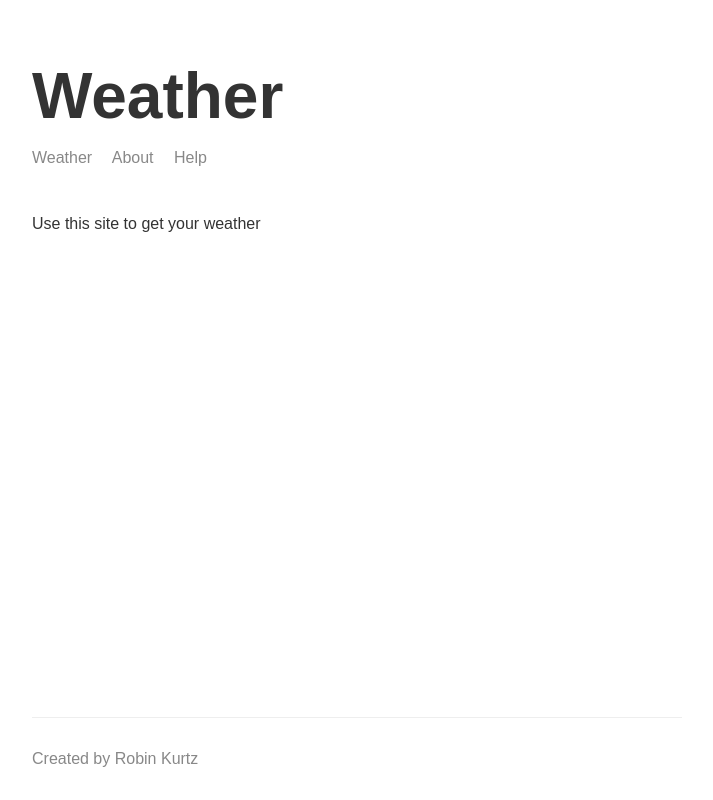
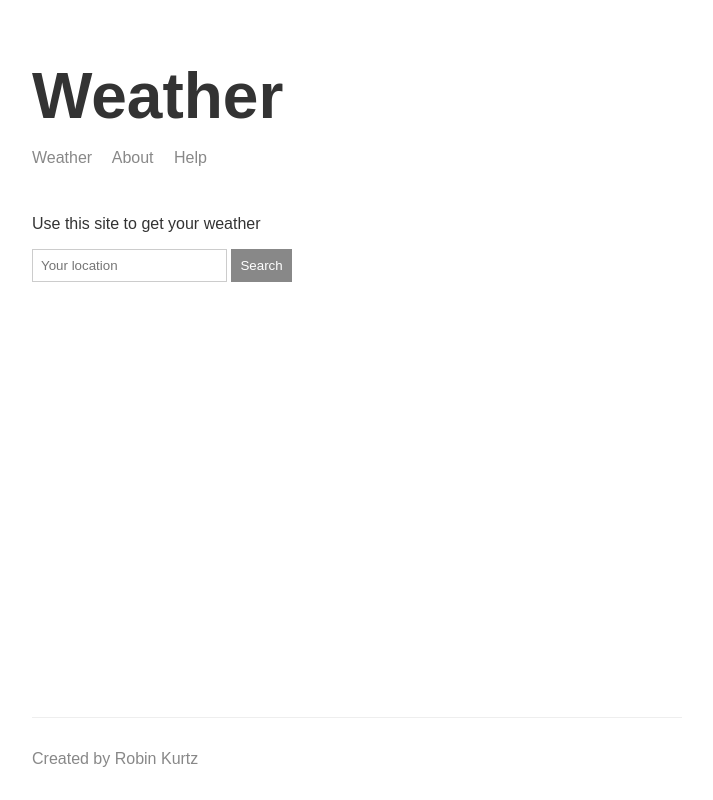
Before and after one commit to robinwkurtz/nodejs-developer-course-udemy, a Node server app: page / in a window 1280 px wide. Shown: the whole page, without its empty margins (283-996 px from the left). Run offline with Node 20, Linux system fonts and the light colour scheme; some libraries are stand-ins or nearby versions.

Commit message:
Section 8

```diff
--- /dev/null
+++ b/playground/7-default-params.js
@@ -0,0 +1,5 @@
+const greeter = (name = 'User', age) => console.log(`Hello ${name}!`);
+
+greeter('Robin');
+
+greeter();
--- a/web-server/package.json
+++ b/web-server/package.json
@@ -4,12 +4,13 @@
     "description": "",
     "main": "app.js",
     "scripts": {
-    "test": "echo \"Error: no test specified\" && exit 1"
+        "start": "nodemon src/app.js -e js,hbs"
     },
     "author": "Robin Kurtz",
     "license": "ISC",
     "dependencies": {
         "express": "4.16.4",
-    "hbs": "4.0.1"
+        "hbs": "4.0.1",
+        "request": "2.88.0"
     }
 }
--- a/web-server/public/css/styles.css
+++ b/web-server/public/css/styles.css
@@ -1,4 +1,5 @@
 body {
+    background: #ffffff;
     color: #333333;
     font-family: Arial, Helvetica, sans-serif;
 
@@ -11,6 +12,9 @@ body {
     display: flex;
     flex-direction: column;
     min-height: 100vh;
+
+    -webkit-font-smoothing: antialiased;
+    -moz-osx-font-smoothing: grayscale;
 }
 
 /* Partials */
@@ -47,6 +51,30 @@ footer {
     flex-grow: 1;
 }
 
+/* Home / Weather */
+
+input  {
+    border: 1px solid #cccccc;
+    padding: 8px;
+}
+
+button {
+    padding: 8px;
+
+    color: #ffffff;
+
+    border: 1px solid #888888;
+    background: #888888;
+
+    cursor: pointer;
+
+    transition: background ease 0.2s;
+}
+
+button:hover {
+    background: #666666;
+}
+
 /* About */
 
 img.me {
--- a/web-server/src/app.js
+++ b/web-server/src/app.js
@@ -1,6 +1,10 @@
 const path = require('path');
 const express = require('express');
 const hbs = require('hbs');
+const request = require('request');
+
+const geocode = require('./utils/geocode');
+const forecast = require('./utils/forecast');
 
 // Constants
 const { PORT, AUTHOR_NAME } = require('./constants');
@@ -46,14 +50,49 @@ app.get('/help/*', (req, res) => {
     res.render('404', {
         title: '404',
         name: AUTHOR_NAME,
-        message: 'Help article not found.'
+        message: 'Help article not found.',
     });
 });
 
 app.get('/weather', (req, res) => {
+    if (!req.query.address) {
+        return res.send({
+            error: 'You must provide a address',
+        });
+    }
+
+    geocode(
+        req.query.address,
+        (error, { latitude, longitude, location } = {}) => {
+            if (error) {
+                return res.send({ error });
+            }
+
+            forecast(latitude, longitude, (error, forecast) => {
+                if (error) {
+                    return res.send({ error });
+                }
+
+                return res.send({
+                    forecast,
+                    location,
+                    address: req.query.address
+                });
+            });
+        }
+    );
+});
+
+app.get('/products', (req, res) => {
+    if (!req.query.search) {
+        return res.send({
+            error: 'You must provide a search term',
+        });
+    }
+
+    console.log(req.query.search);
     res.send({
-        forecast: 'It is 26 degrees',
-        location: 'Montreal',
+        products: [],
     });
 });
 
@@ -61,7 +100,7 @@ app.get('*', (req, res) => {
     res.render('404', {
         title: '404',
         name: AUTHOR_NAME,
-        message: 'Page not found.'
+        message: 'Page not found.',
     });
 });
 
--- a/web-server/src/constants.js
+++ b/web-server/src/constants.js
@@ -1,4 +1,7 @@
 module.exports = {
     PORT: 3000,
-    AUTHOR_NAME: 'Robin Kurtz'
+    AUTHOR_NAME: 'Robin Kurtz',
+    WEATHER_STACK_SECRET: 'e0e09c23a68dda1f9f0a8cfda79611c3',
+    MAP_BOX_SECRET:
+        'pk.eyJ1Ijoicm9iaW5rdXJ0em9zIiwiYSI6ImNrZDZla3VrZTJnaWwyc215MjYwYm1kaWgifQ.8GmR3COVCVfocIvf8e7SRA',
 };
--- /dev/null
+++ b/web-server/src/utils/forecast.js
@@ -0,0 +1,25 @@
+const request = require('request');
+
+const { WEATHER_STACK_SECRET } = require('../constants');
+
+const forecast = (latitude, longitude, callback) => {
+    const url = `http://api.weatherstack.com/current?access_key=${WEATHER_STACK_SECRET}&query=${latitude},${longitude}`;
+
+    request({ url, json: true }, (error, response) => {
+        let err;
+        let data;
+
+        if (error) {
+            err = 'Unable to connect to weather service';
+        } else if (response.body.error) {
+            err = 'Unable to find location';
+        } else {
+            const { current } = response.body;
+            data = `${current.weather_descriptions[0]}. It is currently ${current.temperature} degrees out. It feels like ${current.feelslike} degrees out.`;
+        }
+
+        callback(err, data);
+    });
+};
+
+module.exports = forecast;
--- /dev/null
+++ b/web-server/src/utils/geocode.js
@@ -0,0 +1,34 @@
+const request = require('request');
+
+const { MAP_BOX_SECRET } = require('../constants');
+
+const geocode = (address, callback) => {
+    const url = `https://api.mapbox.com/geocoding/v5/mapbox.places/${encodeURIComponent(
+        address
+    )}.json?access_token=${MAP_BOX_SECRET}&limit=1`;
+
+    request({ url, json: true }, (error, response) => {
+        let err;
+        let data;
+
+        if (error) {
+            err = 'Unable to connect to location service';
+        } else if (response.message) {
+            err = `Location service responded with: ${response.message}`;
+        } else if (response.body.features.length === 0) {
+            err = 'Unable to find location, try again with new search term';
+        } else {
+            const body = response.body;
+            const result = body.features[0];
+            data = {
+                latitude: result.center[1],
+                longitude: result.center[0],
+                location: result.place_name,
+            };
+        }
+
+        callback(err, data);
+    });
+};
+
+module.exports = geocode;
--- a/web-server/templates/views/index.hbs
+++ b/web-server/templates/views/index.hbs
@@ -6,15 +6,24 @@
     <title>{{title}}</title>
     <link rel="icon" href="/img/weather.png" />
     <link rel="stylesheet" href="/css/styles.css">
-    <script src="/js/app.js"></script>
 </head>
 
 <body>
     <div class="main-content">
         {{>header}}
         <p>Use this site to get your weather</p>
+
+        <form>
+            <input placeholder="Your location">
+            <button>Search</button>
+        </form>
+
+        <p id="message-one"></p>
+        <p id="message-two"></p>
     </div>
     {{>footer}}
+
+    <script src="/js/app.js"></script>
 </body>
 
 </html>
```
Also changed, not shown: web-server/public/js/app.js, 1 other file. Lines whose indentation alone changed are shown as unchanged.
